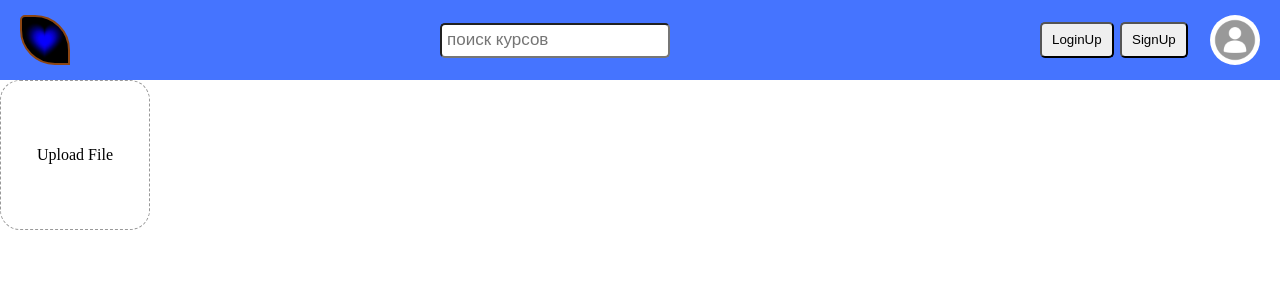
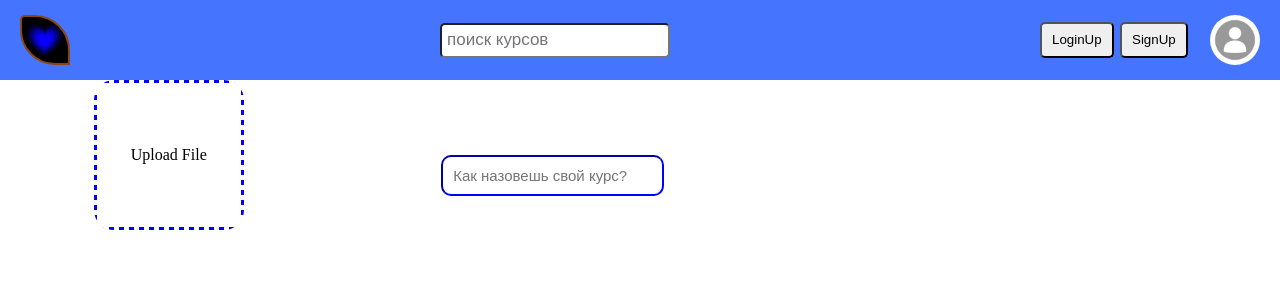
Before and after one commit to 0Makson0/LearnHub, a React (Vite) app: page /CC in a window 1280 px wide. Shown: the top 300 px of the page. Built offline with nearby package versions, Linux system fonts and the light colour scheme.

Commit message:
box img/titleInput

```diff
--- a/src/components/CreateCourse/CreateCourse.jsx
+++ b/src/components/CreateCourse/CreateCourse.jsx
@@ -4,6 +4,7 @@ import style from "./CreateCourse.module.css"
 
 function CreateCourse(){
 	const [image, setImage] = useState(null)
+	const [valueT, setValueT] = useState("")
 
 	function imageUpLoad(e){
 		const file = e.target.files[0]
@@ -15,6 +16,7 @@ function CreateCourse(){
 	return(
 		<>
 			<Header />
+			<div className={style.img_title}>
 				<input
 				className={style.inputImg}
 				type="file"
@@ -30,7 +32,18 @@ function CreateCourse(){
 					"Upload File"
 				)}
 				</label>
+				<div className={style.box_title}>
+					<div className={style.courseTitlePreview}>{valueT}</div>
 
+					<input
+						className={style.title_course}
+						type="text"
+						placeholder="Как назовешь свой курс?"
+						value={valueT}
+						onChange={e => setValueT(e.target.value)}
+					/>
+				</div>
+			</div>
 		</>
 	)
 
--- a/src/components/CreateCourse/CreateCourse.module.css
+++ b/src/components/CreateCourse/CreateCourse.module.css
@@ -1,3 +1,26 @@
+.img_title {
+	display: flex;
+	justify-content: space-around;
+}
+
+.box_title {
+    display: flex;
+	justify-content: center;
+	flex-direction: column;
+    align-items: center;
+    margin-right: 40%;
+}
+
+.courseTitlePreview {
+    max-width: 300px;
+    text-align: center;
+    font-weight: bold;
+    font-size: 18px;
+    word-break: break-word;
+	height: 40px;
+}
+
+
 .inputImg {
   	display: none;
 }
@@ -9,21 +32,49 @@
     height: 150px;
     width: 150px;
     border-radius: 20px;
-  border: 1px dashed #999;
     cursor: pointer;
-  overflow: hidden;
     font-size: 16px;
     text-align: center;
+    background: linear-gradient(90deg, blue 50%, transparent 50%) 0 0 / 10px 3px repeat-x,
+                linear-gradient(180deg, blue 50%, transparent 50%) 100% 0 / 3px 10px repeat-y,
+                linear-gradient(270deg, blue 50%, transparent 50%) 0 100% / 10px 3px repeat-x,
+                linear-gradient(0deg, blue 50%, transparent 50%) 0 0 / 3px 10px repeat-y;
+
+    transition: filter .2s;
 }
 
 .formUpload:hover {
-  border-color: #de0611;
-  color: #de0611;
+    animation: borderRun 1s linear infinite;
+}
+
+@keyframes borderRun {
+    from {
+        background-position:
+            0 0,
+            100% 0,
+            0 100%,
+            0 0;
+    }
+    to {
+        background-position:
+            10px 0,
+            100% 10px,
+            -10px 100%,
+            0 -10px;
+    }
 }
 
 .imageOnButton {
 	width: 100%;
 	height: 100%;
-  object-fit: cover; /* картинка занимает всю кнопку без искажения */
-  border-radius: initial; /* чтобы совпадало с формой кнопки */
+	object-fit: cover;
+	border-radius: initial;
 }
+
+.title_course {
+	margin: 10px;
+	padding: 10px;
+	border-radius: 10px;
+	border-color: blue;
+	font-size: 15px;
+}
--- a/src/components/Header/Header.jsx
+++ b/src/components/Header/Header.jsx
@@ -1,10 +1,11 @@
 import style from "./Header.module.css"
 import profile from "../../assets/profile.webp"
+import { Link } from "react-router-dom";
 
 function Header(){
 	return(
 		<div className={style.header}>
-			<div className={style.logo}></div>
+			<Link to="/"><div className={style.logo}></div></Link>
 			<div className={style.search}>
 				<input type="text" className={style.input} placeholder="поиск курсов" />
 			</div>
```
Lines whose indentation alone changed are shown as unchanged.
